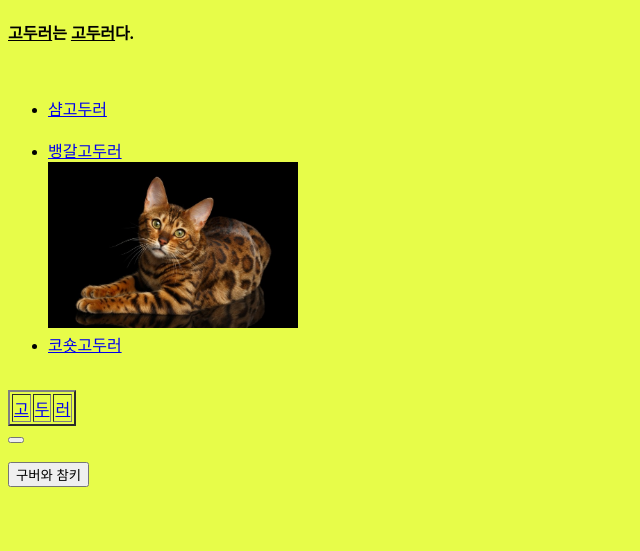
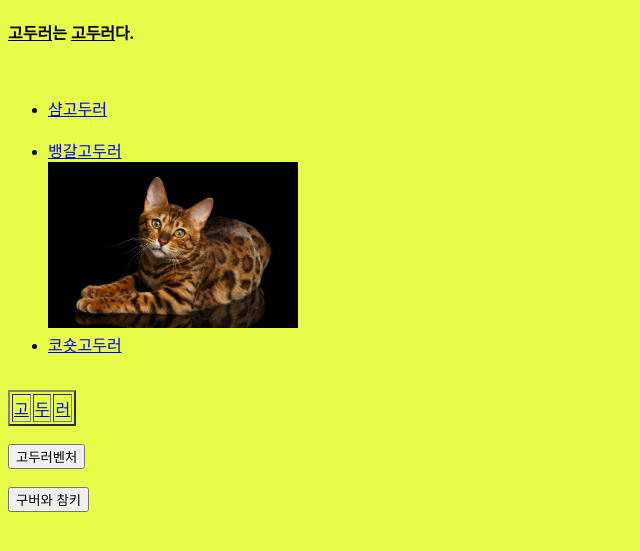
Before and after one commit to wjrwk1234/goderergo, a plain HTML site: page 3.html in a window 1280 px wide. Shown: the part 87-638 px from the top of the page, without its empty margins (0-640 px from the left). Drawn offline with Linux system fonts and the light colour scheme.

Commit message:
Update 3.html

```diff
--- a/3.html
+++ b/3.html
@@ -32,9 +32,10 @@ body{background-color:#E7FC49;}
 </table>
 </a>
 
-<a href="5.html" target="blank">
-<button type="button" name="고두러"></button>
-</a>
+<br>
+  <a href="5.html" target="blank">
+  <input type="button" name="고두러" value="고두러벤처"></input>
+  </a>
 <br><br>
 <a href="gb.html" target="blank">
 <input type="button" name="" value="구버와 참키">
```
